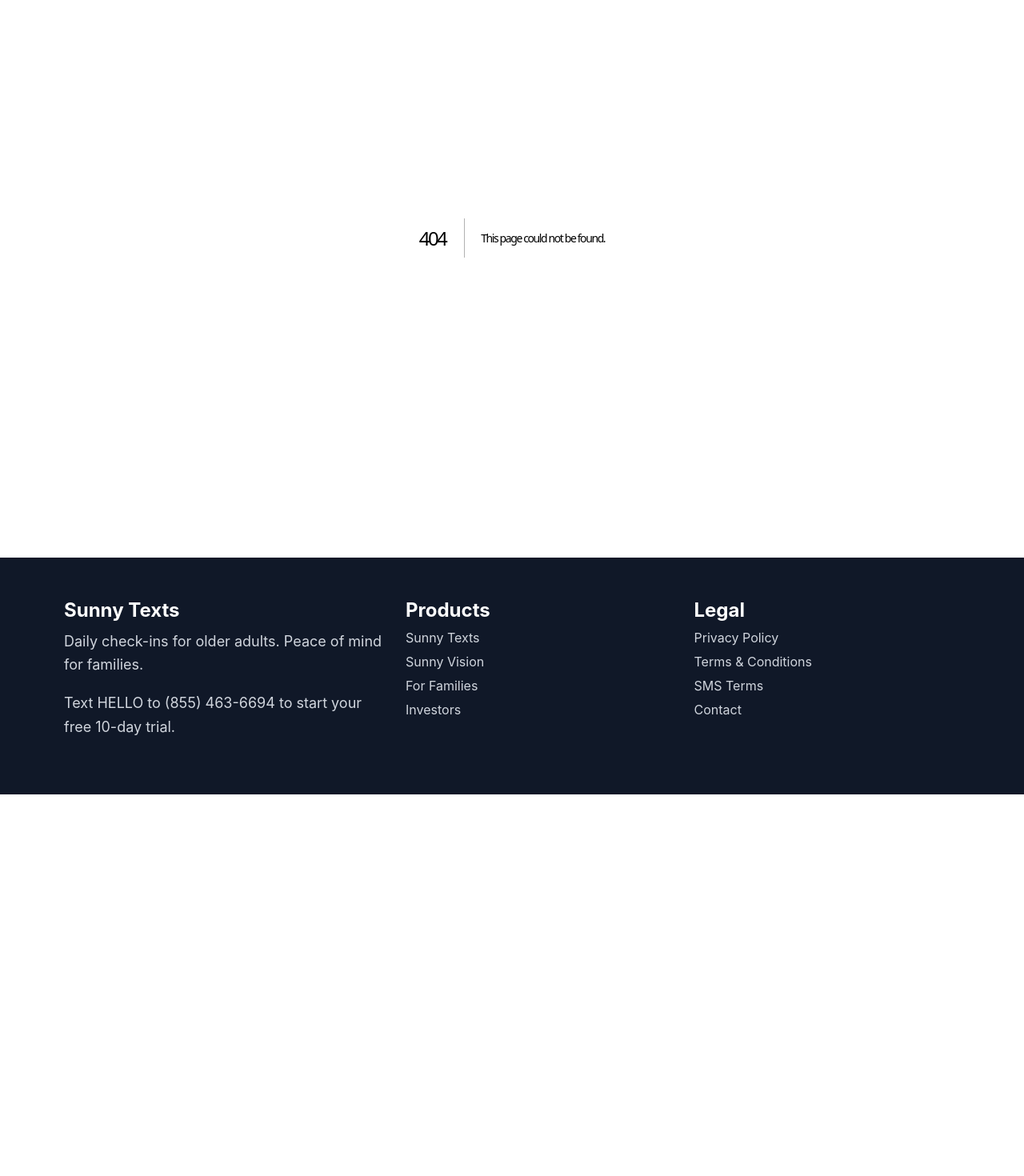
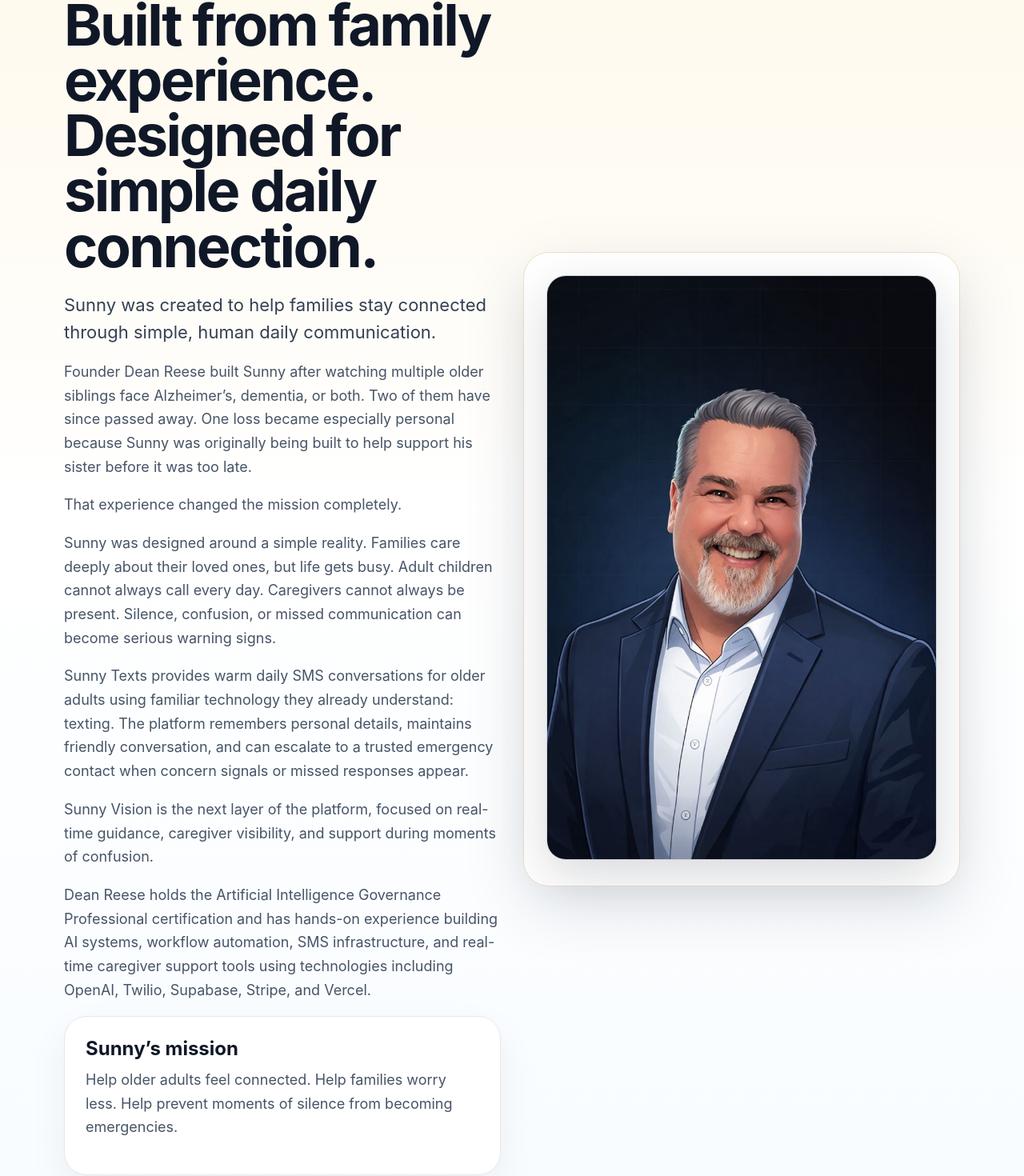
Before and after one commit to vousdoochile/sunny-site, a Next.js app: page /about in a window 1280 px wide. Before the commit this address had no page. Shown: the part 208-1678 px from the top of the page at 80% size. Before the commit the page ends 1201 px from the top, so only its background shows below. Built offline with nearby package versions, Linux system fonts and the light colour scheme.

Commit message:
Add About Sunny page

```diff
--- /dev/null
+++ b/app/about/page.jsx
@@ -0,0 +1,77 @@
+import Image from 'next/image';
+
+export const metadata = {
+  title: 'About Sunny | Sunny Texts',
+};
+
+export default function AboutPage() {
+  return (
+    <section className="page-hero">
+      <div className="container grid-2">
+        <div>
+          <p className="kicker">About Sunny</p>
+
+          <h1>Built from family experience. Designed for simple daily connection.</h1>
+
+          <p className="lead">
+            Sunny was created to help families stay connected through simple, human daily communication.
+          </p>
+
+          <p>
+            Founder Dean Reese built Sunny after watching multiple older siblings face Alzheimer’s,
+            dementia, or both. Two of them have since passed away. One loss became especially personal
+            because Sunny was originally being built to help support his sister before it was too late.
+          </p>
+
+          <p>
+            That experience changed the mission completely.
+          </p>
+
+          <p>
+            Sunny was designed around a simple reality. Families care deeply about their loved ones,
+            but life gets busy. Adult children cannot always call every day. Caregivers cannot always
+            be present. Silence, confusion, or missed communication can become serious warning signs.
+          </p>
+
+          <p>
+            Sunny Texts provides warm daily SMS conversations for older adults using familiar technology
+            they already understand: texting. The platform remembers personal details, maintains friendly
+            conversation, and can escalate to a trusted emergency contact when concern signals or missed
+            responses appear.
+          </p>
+
+          <p>
+            Sunny Vision is the next layer of the platform, focused on real-time guidance, caregiver
+            visibility, and support during moments of confusion.
+          </p>
+
+          <p>
+            Dean Reese holds the Artificial Intelligence Governance Professional certification and has
+            hands-on experience building AI systems, workflow automation, SMS infrastructure, and
+            real-time caregiver support tools using technologies including OpenAI, Twilio, Supabase,
+            Stripe, and Vercel.
+          </p>
+
+          <div className="card">
+            <h3>Sunny’s mission</h3>
+            <p>
+              Help older adults feel connected. Help families worry less. Help prevent moments of silence
+              from becoming emergencies.
+            </p>
+          </div>
+        </div>
+
+        <div className="hero-card">
+          <Image
+            className="screenshot"
+            src="/DR.jpg"
+            alt="Dean Reese, founder of Sunny Texts"
+            width={900}
+            height={1100}
+            priority
+          />
+        </div>
+      </div>
+    </section>
+  );
+}
--- a/app/sunny-vision/page.jsx
+++ b/app/sunny-vision/page.jsx
@@ -47,7 +47,7 @@
       <section className="section section-soft">
         <div className="container">
 
-          <div className="phone-video-card" style={{ maxWidth: '900px', margin: '0 auto 48px auto' }}>
+          <div className="phone-video-card" style={{ maxWidth: '480px', margin: '0 auto 48px auto' }}>
             <video
               className="phone-video"
               autoPlay
--- a/components/Header.jsx
+++ b/components/Header.jsx
@@ -14,6 +14,7 @@
           <Link href="/sunny-vision">Sunny Vision</Link>
           <Link href="/families">For Families</Link>
           <Link href="/investors">Investors</Link>
+          <Link href="/about">About Sunny</Link>
           <Link href="/contact">Contact</Link>
         </nav>
         <Link className="btn btn-primary" href="/sunny-texts#start">Start Sunny Texts</Link>
```
Also changed, not shown: public/DR.jpg (added).
